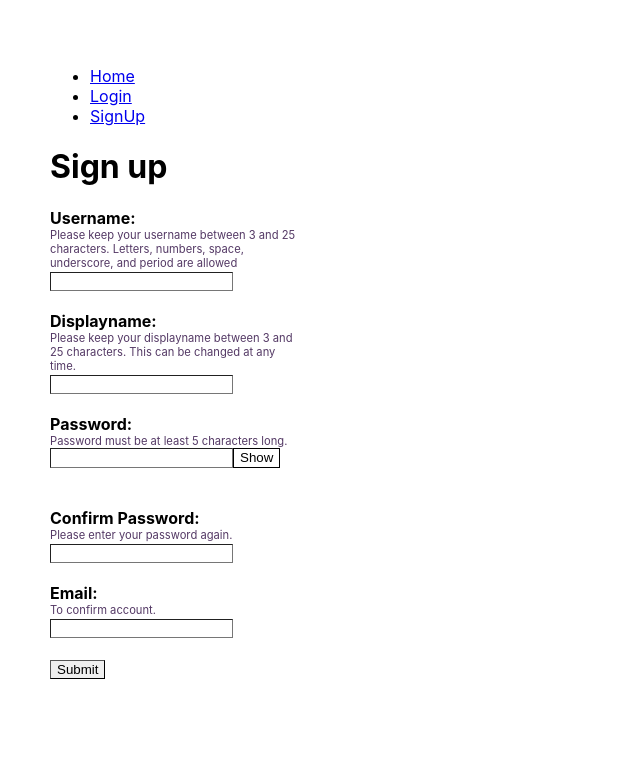
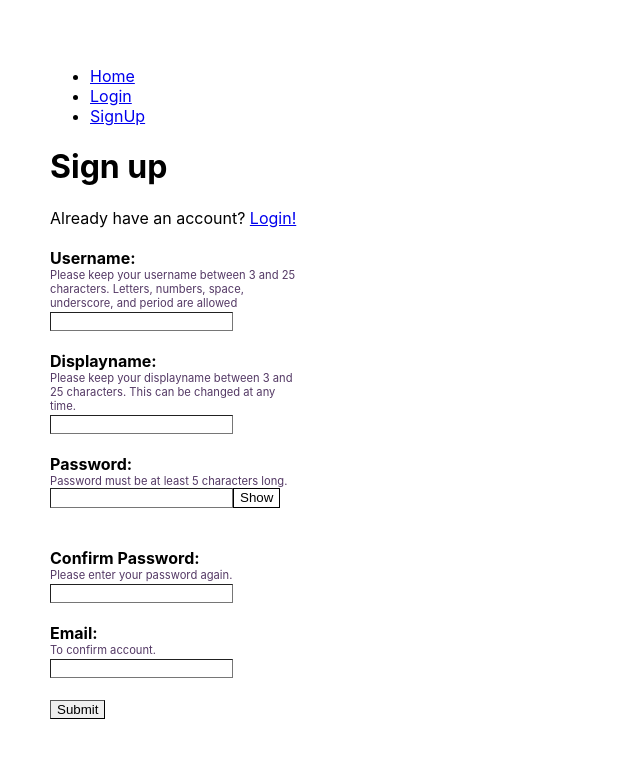
Before and after one commit to TealGlow/login-frontend, a React (Create React App) app: page /SignUp in a window 1280 px wide. Shown: the top 758 px of the page, without its empty margins (0-640 px from the left). Built offline with nearby package versions, Linux system fonts and the light colour scheme.

Commit message:
links to other pages

```diff
--- a/src/pages/SignUp.jsx
+++ b/src/pages/SignUp.jsx
@@ -1,6 +1,9 @@
 import React from 'react';
 import Navbar from '../partials/Navbar';
 import SignUpForm from '../partials/SignUpForm';
+import { BrowserRouter as Router, Switch, Route } from 'react-router-dom';
+import Login from './Login';
+
 
 function SignUp() {
     return (
--- a/src/partials/LoginForm.jsx
+++ b/src/partials/LoginForm.jsx
@@ -36,6 +36,9 @@ function LoginForm(){
   return(
     <form onSubmit={handleSubmit(onSubmit)}>
       <h1>Login</h1>
+
+      Need an account?&nbsp;<a href="/SignUp">Sign Up!</a><br/><br/>
+
       <label class="input-label" for="username">Username: </label> <br/>
       <input type="text" id="username" name="username" {...register("username", { required: true, maxLength: 25, minLength: 3,  pattern: {value:/^[A-Z0-9. _]+$/i, message: "Please enter a valid username" }})} /><br/>
       {errors.username && <div class="form-error">{errors.username.message || "Username is required" }</div>}
--- a/src/partials/SignUpForm.jsx
+++ b/src/partials/SignUpForm.jsx
@@ -47,6 +47,8 @@ function SignUpForm(){
   return(
     <form onSubmit={handleSubmit(onSubmit)}>
       <h1>Sign up</h1>
+
+      Already have an account?&nbsp;<a href="/Login">Login!</a><br/><br/>
 
       { /* username validation */ }
       <label class="input-label" for="username">Username: </label><br />
```
